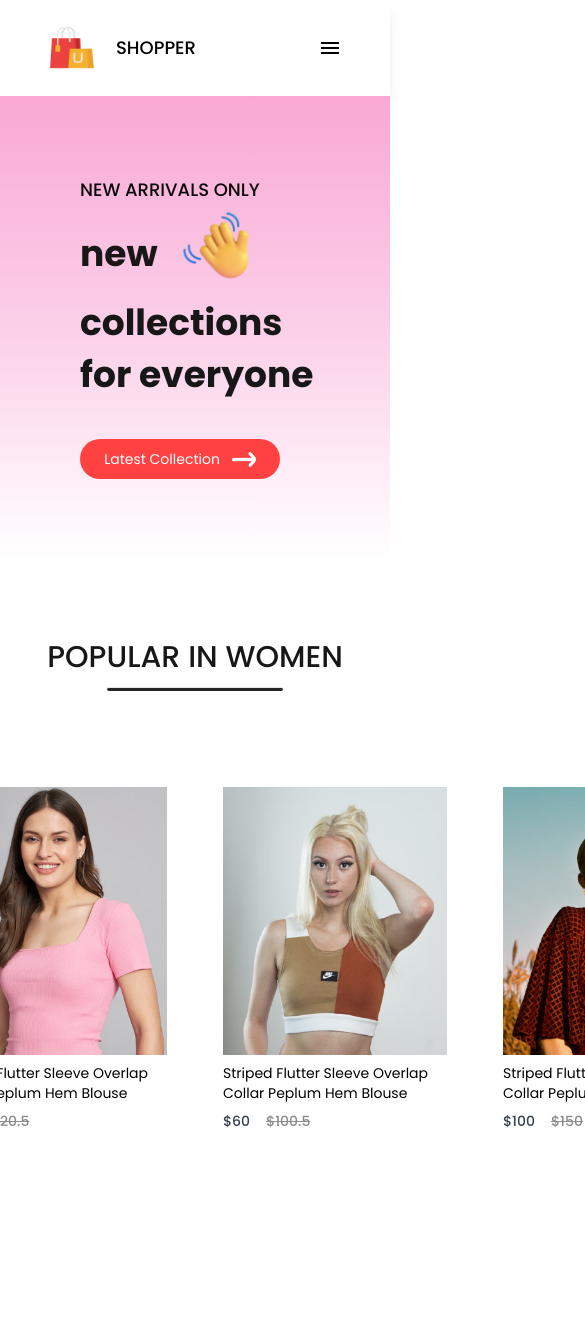
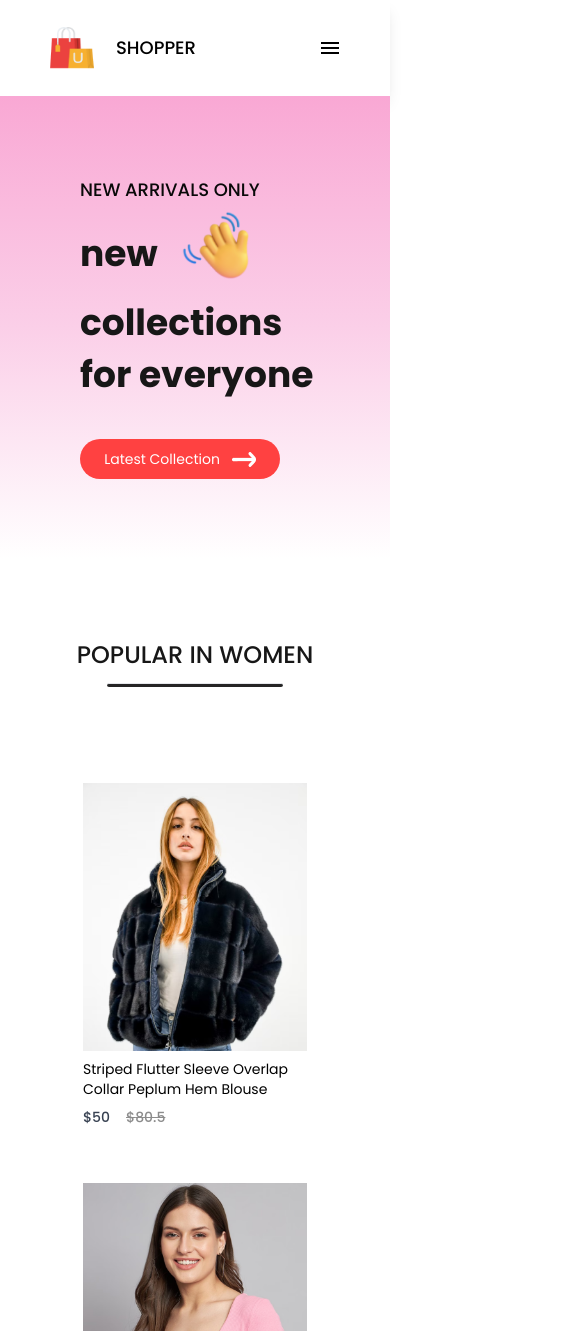
Before and after one commit to ChamodDulanjana/Shopper, a React (Vite) app: page / in a window 390 px wide. Shown: the top 1331 px of the page, 585 px wide, since content can reach past the window. Built offline with nearby package versions, Linux system fonts and the light colour scheme.

Commit message:
Make popular component responsive

```diff
--- a/src/component/navbar/Navbar.tsx
+++ b/src/component/navbar/Navbar.tsx
@@ -91,7 +91,7 @@ const Navbar:React.FC = () => {
 
             <div
                 ref={sideMenuRef}
-                className="bg-pink-200 w-[270px] h-[80%] absolute right-[-270px] top-24 rounded-l-3xl hidden">
+                className="bg-pink-200 w-[270px] h-[60%] absolute right-[-270px] top-24 rounded-l-3xl hidden">
                 <ul
                     className="flex flex-col items-center gap-0 list-none text-[#626262] font-medium mt-10 text-[15px]">
                     <li onClick={() => setMenu("shop")}
--- a/src/component/popular/Popular.tsx
+++ b/src/component/popular/Popular.tsx
@@ -4,10 +4,10 @@ import Item from "../item/Item.tsx";
 
 const Popular = () => {
     return (
-        <div className="flex flex-col items-center gap-3 h-[90vh] mt-10">
-            <h1 className="text-[#171717] text-3xl font-medium mt-10">POPULAR IN WOMEN</h1>
-            <hr className="w-44 h-1 rounded-full bg-[#252525] mb-5" />
-            <div className="flex mt-16 gap-14">
+        <div className="flex flex-col items-center gap-3 mt-10">
+            <h1 className="text-[#171717] text-3xl font-medium mt-10 max-[800px]:text-2xl">POPULAR IN WOMEN</h1>
+            <hr className="w-44 h-1 rounded-full bg-[#252525] mb-5"/>
+            <div className="flex m-16 gap-14 flex-wrap items-center justify-center">
                 {popular_products.map((item, index) => {
                     return <Item key={index} id={item.id} name={item.name} image={item.image as string} new_price={item.new_price} old_price={item.old_price}/>
                 })}
```
